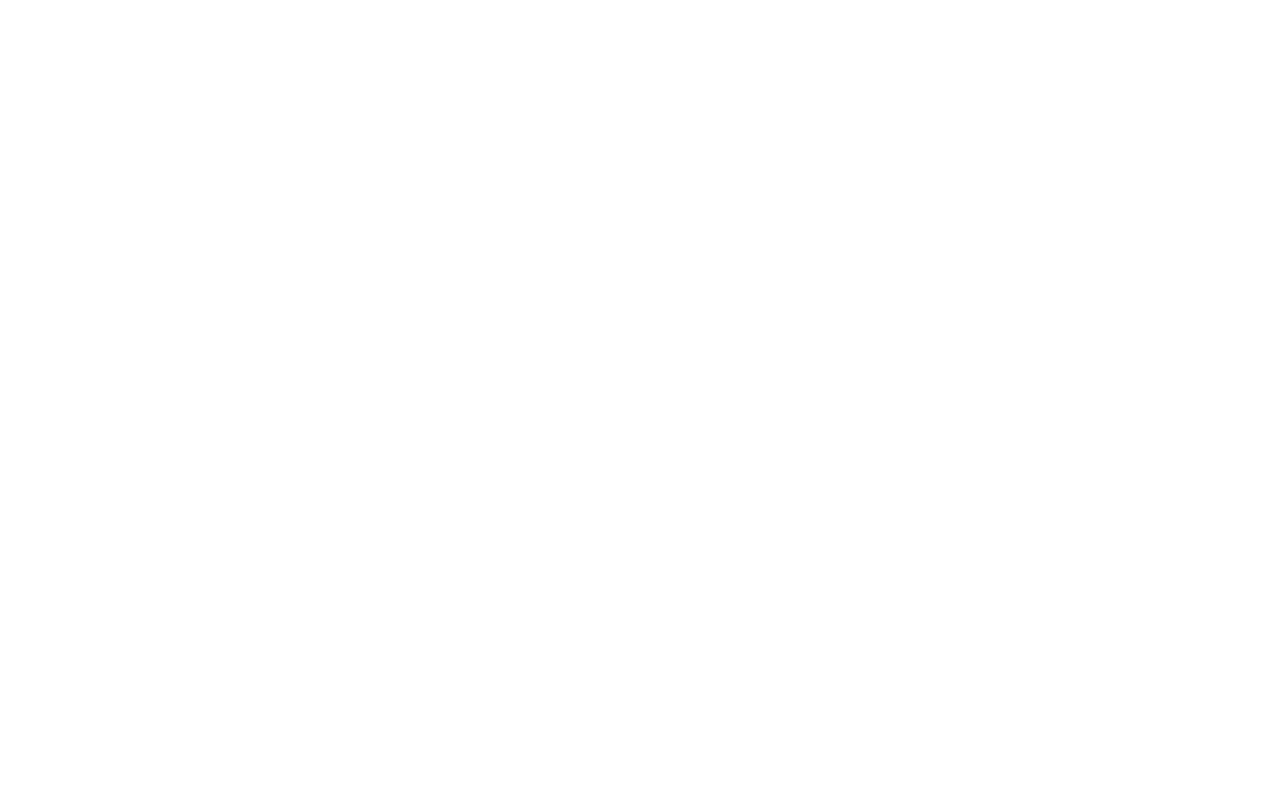
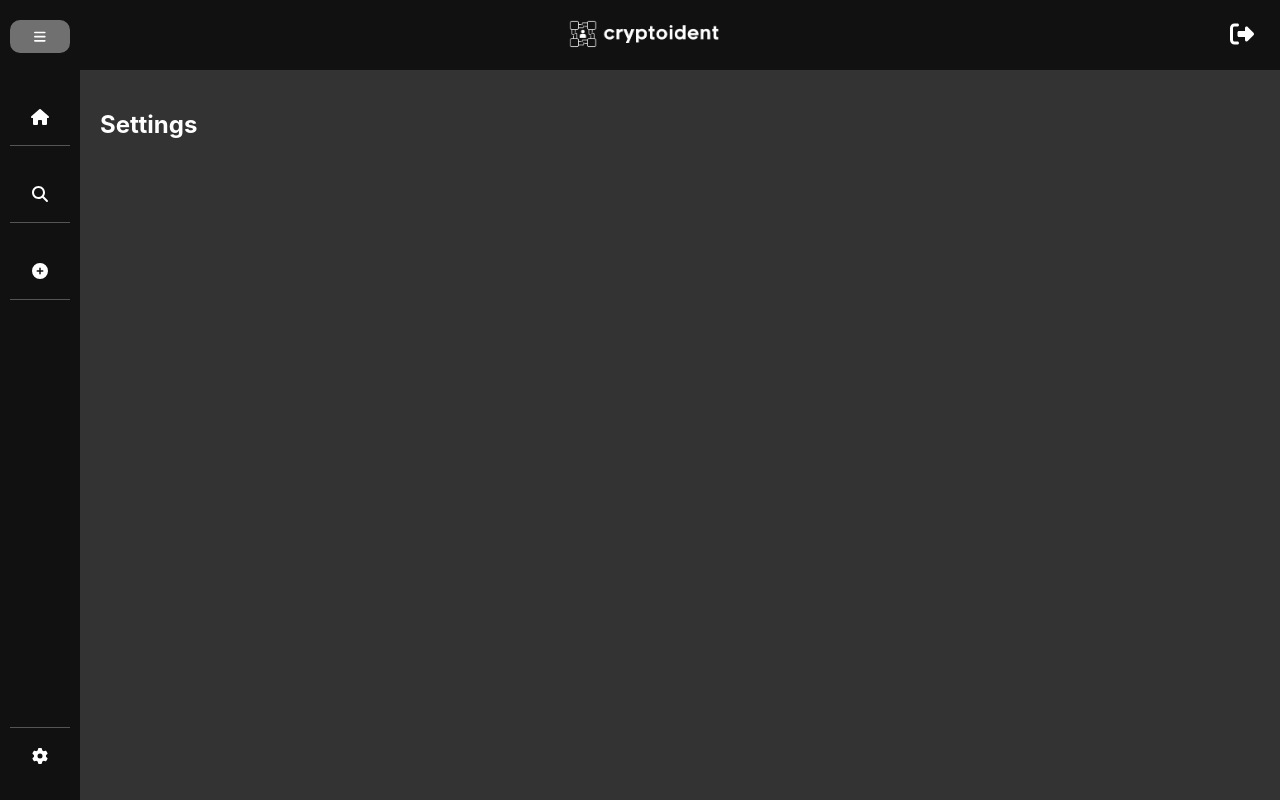
Before and after one commit to philipp-engelhardt/cryptoident, a React (Create React App) app: page /settings in a window 1280 px wide. Before the commit this address had no page. Built offline with nearby package versions, Linux system fonts and the light colour scheme.

Commit message:
implementation of settings component

```diff
--- a/src/App.js
+++ b/src/App.js
@@ -4,6 +4,7 @@
 import Explorer from './components/Explorer';
 import Search from './components/Search';
 import Create from './components/Create';
+import Settings from './components/Settings';
 import './App.css';
 
 const App = () => {
@@ -14,6 +15,7 @@
         <Route path="/explorer/*" element={<Explorer />} />
         <Route path="/search" element={<Search />} />
         <Route path="/create" element={<Create />} />
+        <Route path="/settings" element={<Settings />} />
         <Route path="/" element={<Navigate to="/login" />} />
       </Routes>
     </Router>
--- /dev/null
+++ b/src/components/Settings.css
@@ -0,0 +1,15 @@
+.settings-container {
+    display: flex;
+    height: 100vh;
+  }
+
+  .settings-content {
+    flex-grow: 1;
+    display: flex;
+    flex-direction: column;
+    background-color: #333333;
+  }
+
+  .settings-main {
+    padding: 20px;
+  }
--- /dev/null
+++ b/src/components/Settings.js
@@ -0,0 +1,20 @@
+import React from 'react';
+import Header from './Header';
+import Sidebar from './Sidebar';
+import './Settings.css';
+
+const Settings = () => {
+  return (
+    <div className="settings-container">
+      <Sidebar />
+      <div className="settings-content">
+        <Header />
+        <div className="settings-main">
+          <h2>Settings</h2>
+        </div>
+      </div>
+    </div>
+  );
+};
+
+export default Settings;
```
